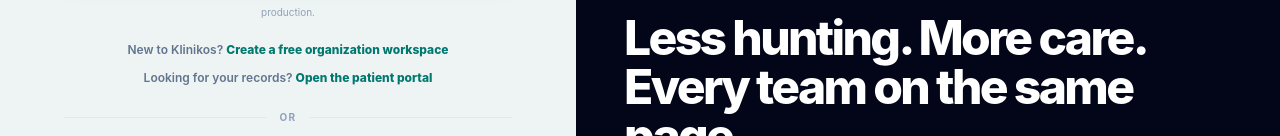
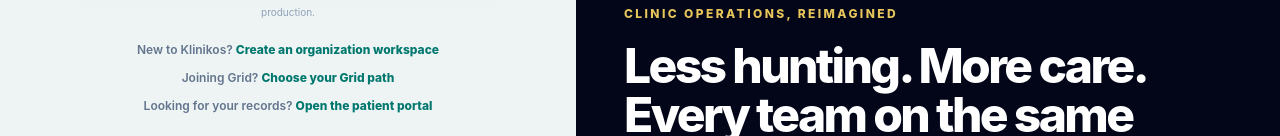
Before and after one commit to jcamacho611/Clinicos-by-Zumi, a Next.js app: page /login in a window 1280 px wide. Shown: the part 529-665 px from the top of the page. Built offline with nearby package versions, Linux system fonts and the light colour scheme; no server answers.

Commit message:
fix(grid): preserve contractor destination on login page

```diff
--- a/src/app/login/page.tsx
+++ b/src/app/login/page.tsx
@@ -8,7 +8,8 @@ import { DEVELOPMENT_DEMO_EMAIL, DEVELOPMENT_DEMO_PASSWORD, isDemoAuthEnabled }
 import { getClinicSession } from "@/lib/auth/session";
 
 export default async function LoginPage() {
-  if (await getClinicSession()) redirect("/dashboard");
+  const session = await getClinicSession();
+  if (session) redirect(session.role === "contractor" ? "/grid/opportunities" : "/dashboard");
 
   const demoCredentials = isDemoAuthEnabled()
     ? { email: DEVELOPMENT_DEMO_EMAIL, password: DEVELOPMENT_DEMO_PASSWORD }
@@ -23,7 +24,8 @@ export default async function LoginPage() {
           <h1 className="mt-3 text-4xl font-extrabold tracking-[-.055em] text-slate-950">Welcome back.</h1>
           <p className="mt-3 text-sm leading-6 text-slate-600">Sign in to your Klinikos workspace. Every session is bound to one organization and role.</p>
           <LoginForm demoCredentials={demoCredentials} />
-          <p className="mt-5 text-center text-xs font-semibold text-slate-500">New to Klinikos? <Link className="font-extrabold text-teal-700 hover:text-teal-600" href="/start">Create a free organization workspace</Link></p>
+          <p className="mt-5 text-center text-xs font-semibold text-slate-500">New to Klinikos? <Link className="font-extrabold text-teal-700 hover:text-teal-600" href="/start">Create an organization workspace</Link></p>
+          <p className="mt-3 text-center text-xs font-semibold text-slate-500">Joining Grid? <Link className="font-extrabold text-teal-700 hover:text-teal-600" href="/grid/join">Choose your Grid path</Link></p>
           <p className="mt-3 text-center text-xs font-semibold text-slate-500">Looking for your records? <Link className="font-extrabold text-teal-700 hover:text-teal-600" href="/portal/login">Open the patient portal</Link></p>
           <div className="my-6 flex items-center gap-3 text-[10px] font-bold uppercase tracking-[.14em] text-slate-400"><span className="h-px flex-1 bg-slate-200" />or<span className="h-px flex-1 bg-slate-200" /></div>
           <Button className="w-full" disabled size="lg" variant="secondary"><Fingerprint className="size-5" /> Use a passkey <span className="ml-1 text-[10px] font-medium text-slate-400">Credential model ready</span></Button>
```
